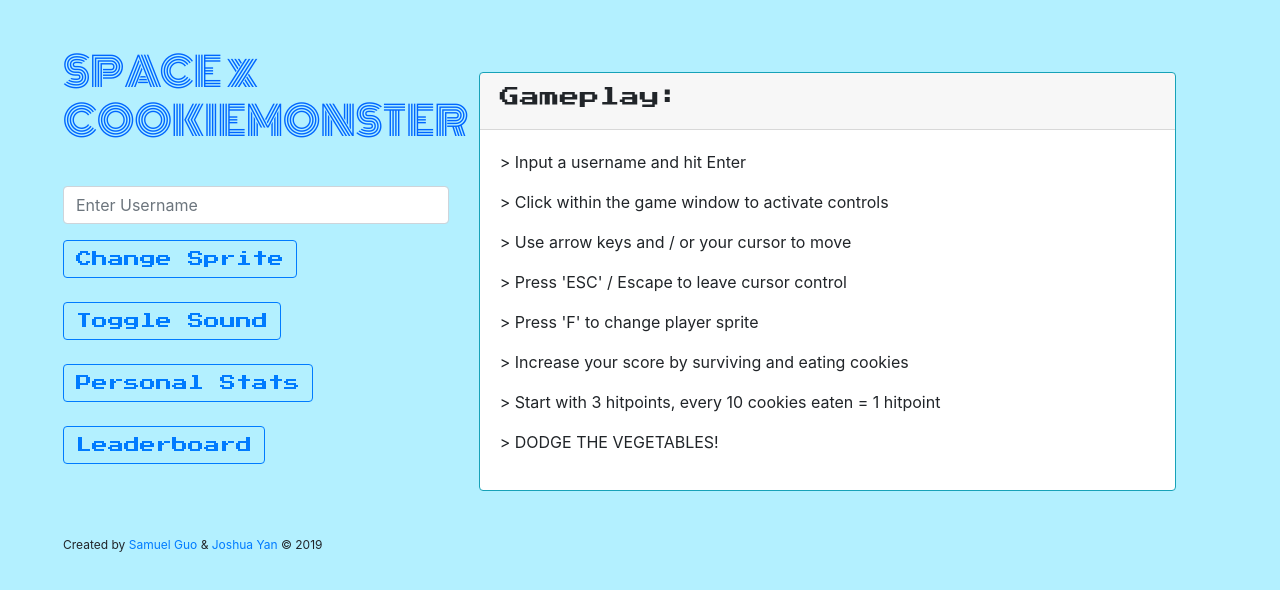
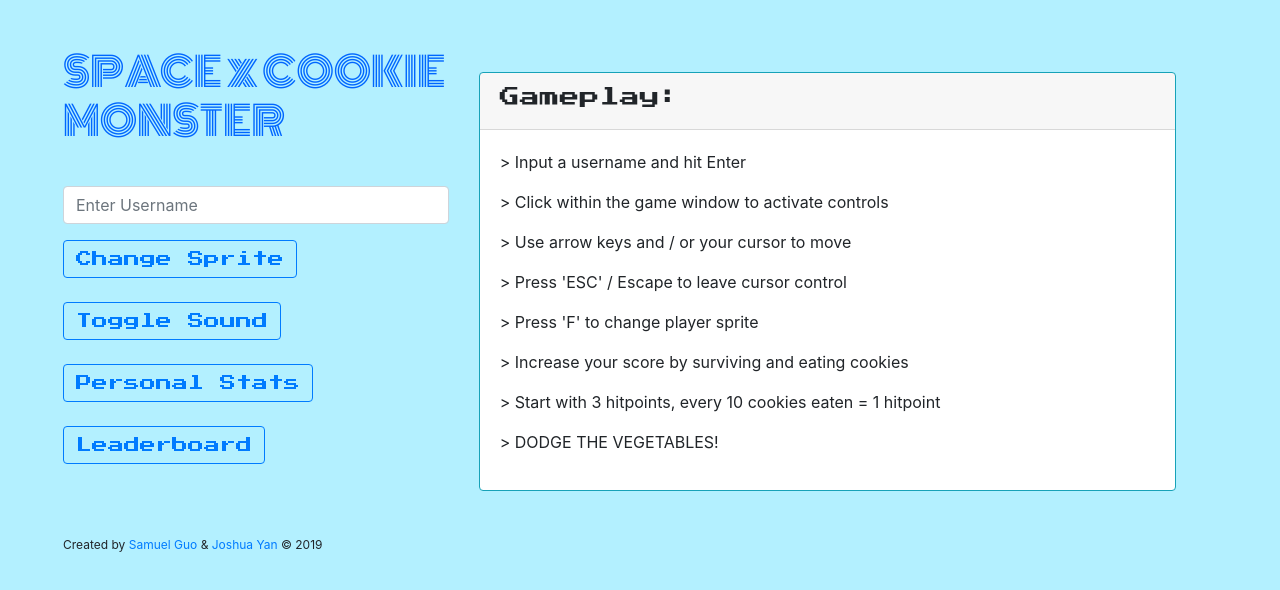
Before and after one commit to jyan95/spaceXcookiemonster, a website: page index.html in a window 1280 px wide. Drawn offline with nearby package versions, Linux system fonts and the light colour scheme; a web font is replaced by a local one.

Commit message:
updated title

```diff
--- a/index.html
+++ b/index.html
@@ -25,7 +25,7 @@
           <div id="sidebar" class="">
              <div class="item">
                <h1>
-                 <span class="game-title">SPACE x COOKIEMONSTER</span>
+                 <span class="game-title">SPACE x COOKIE MONSTER</span>
                </h1>
              </div>
              <p id="user-icon" class="item">
```
